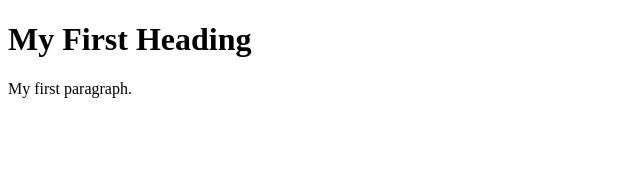
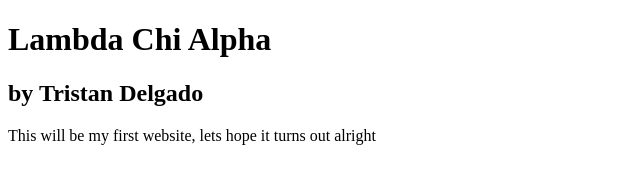
Before and after one commit to TristanDelgado/lambdaChiWebsite, a plain HTML site: page index.html in a window 1280 px wide. Shown: the whole page, without its empty margins (0-640 px from the left). Drawn offline with Linux system fonts and the light colour scheme.

Commit message:
Testing how fast the website will update.

```diff
--- a/index.html
+++ b/index.html
@@ -1,11 +1,12 @@
 <!DOCTYPE html>
 <html>
     <head>
-        <title>HomePage</title>
+        <title>Lambda Chi</title>
     </head>
 
     <body>
-        <h1>My First Heading</h1>
-        <p>My first paragraph.</p>
+        <h1>Lambda Chi Alpha</h1>
+        <h2>by Tristan Delgado</h2>
+        <p>This will be my first website, lets hope it turns out alright</p>
     </body>
 </html>
```
